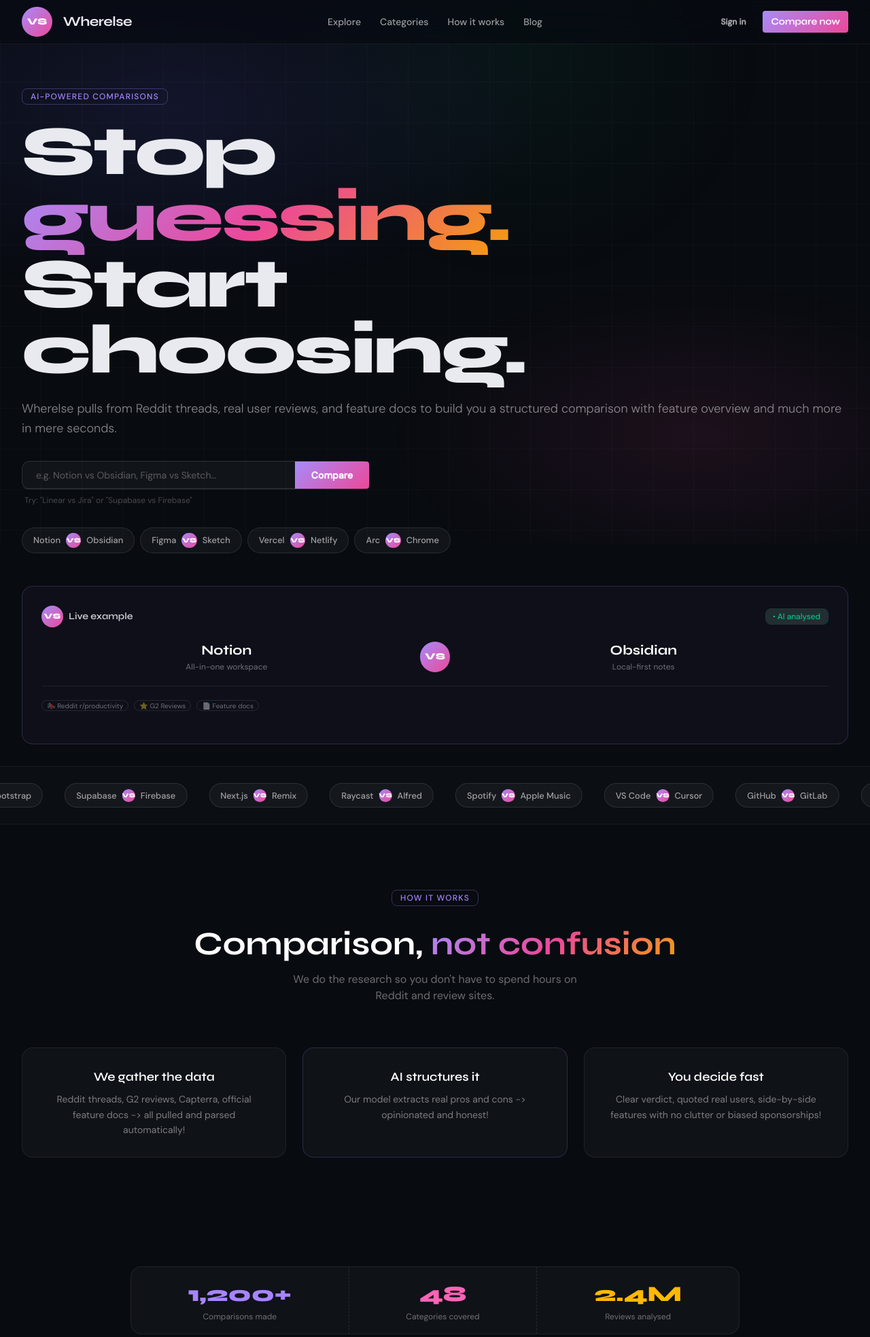
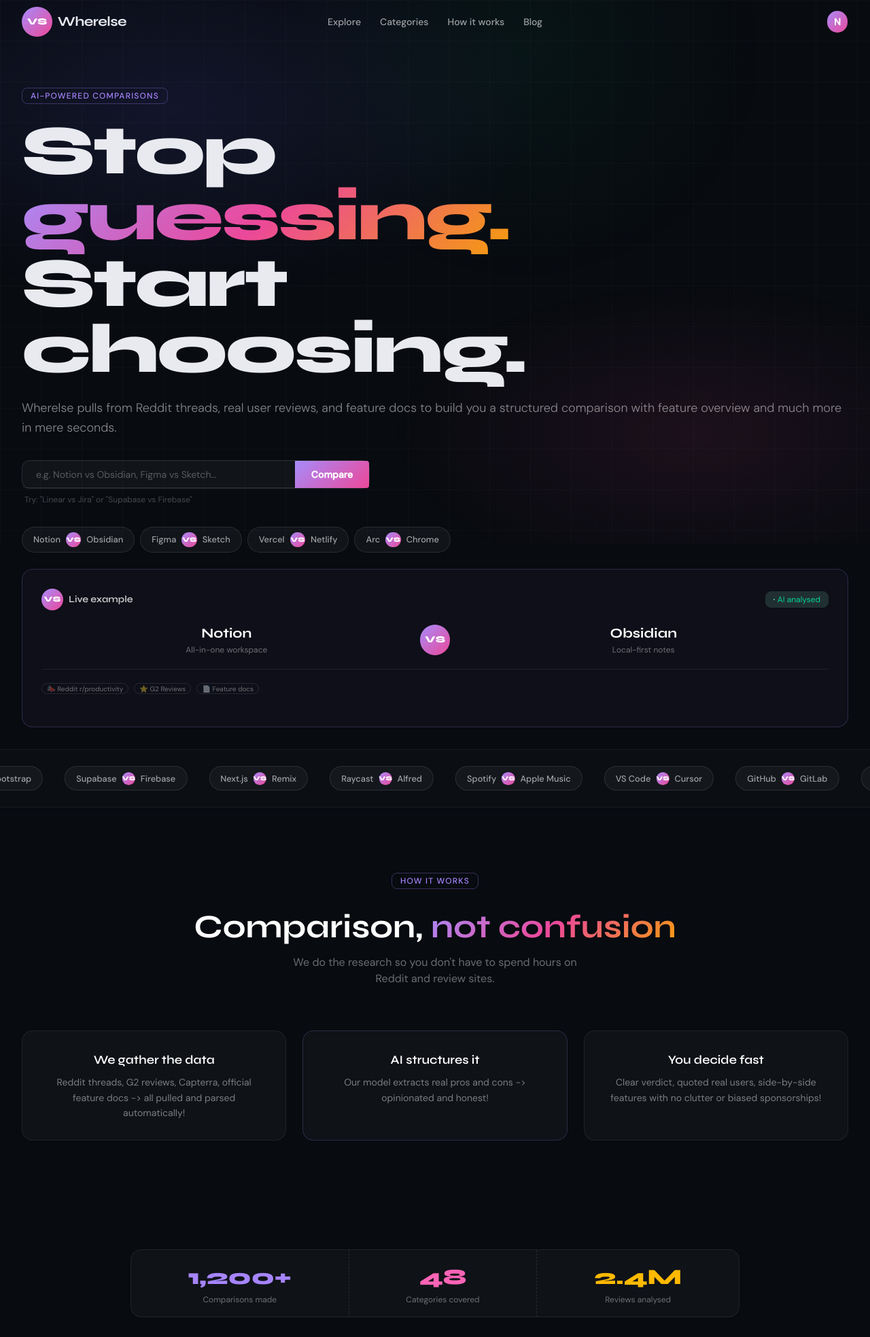
Before and after one commit to PyToby/project-wherelse, a Flask app: page / in a window 1280 px wide. Shown: the top 1967 px of the page at 68% size. Run offline with Flask 3, Linux system fonts and the light colour scheme; the visitor is signed in with stand-in values (Sample User, id 1).

Commit message:
design navbar updates, logout logic, signin, signup logic, locally working env

```diff
--- a/static/output.css
+++ b/static/output.css
@@ -7,8 +7,8 @@
       "Segoe UI Emoji", "Segoe UI Symbol", "Noto Color Emoji";
     --font-mono: ui-monospace, SFMono-Regular, Menlo, Monaco, Consolas, "Liberation Mono",
       "Courier New", monospace;
+    --color-red-400: oklch(70.4% 0.191 22.216);
     --color-amber-400: oklch(82.8% 0.189 84.429);
-    --color-indigo-300: oklch(78.5% 0.115 274.713);
     --color-violet-300: oklch(81.1% 0.111 293.571);
     --color-violet-400: oklch(70.2% 0.183 293.541);
     --color-violet-500: oklch(60.6% 0.25 292.717);
@@ -51,7 +51,6 @@
     --radius-lg: 0.5rem;
     --radius-xl: 0.75rem;
     --radius-2xl: 1rem;
-    --ease-in-out: cubic-bezier(0.4, 0, 0.2, 1);
     --default-transition-duration: 150ms;
     --default-transition-timing-function: cubic-bezier(0.4, 0, 0.2, 1);
     --default-font-family: var(--font-sans);
@@ -1204,9 +1203,6 @@
   }
   .ml-1 {
     margin-left: calc(var(--spacing) * 1);
-  }
-  .ml-4 {
-    margin-left: calc(var(--spacing) * 4);
   }
   .ml-auto {
     margin-left: auto;
@@ -1414,6 +1410,9 @@
   .h-5 {
     height: calc(var(--spacing) * 5);
   }
+  .h-8 {
+    height: calc(var(--spacing) * 8);
+  }
   .h-px {
     height: 1px;
   }
@@ -1425,6 +1424,9 @@
   }
   .w-5 {
     width: calc(var(--spacing) * 5);
+  }
+  .w-8 {
+    width: calc(var(--spacing) * 8);
   }
   .w-12 {
     width: calc(var(--spacing) * 12);
@@ -1546,9 +1548,6 @@
   .gap-8 {
     gap: calc(var(--spacing) * 8);
   }
-  .gap-12 {
-    gap: calc(var(--spacing) * 12);
-  }
   .space-y-1\.5 {
     :where(& > :not(:last-child)) {
       --tw-space-y-reverse: 0;
@@ -2376,6 +2401,14 @@ body {
 .glow-line {
   height: 1px;
   background: linear-gradient(90deg, transparent, rgba(167,139,250,0.4), rgba(236,72,153,0.3), transparent);
+}
+#main-navbar {
+  transition: background 0.3s ease, border-color 0.3s ease, backdrop-filter 0.3s ease;
+}
+#main-navbar.scrolled {
+  backdrop-filter: blur(16px) saturate(1.5);
+  background: rgba(8, 11, 16, 0.8);
+  border-bottom: 1px solid rgba(255,255,255,0.06);
 }
 @layer base {
   :where(:root),:root:has(input.theme-controller[value=dark]:checked),[data-theme=dark] {
--- a/website/templates/base.html
+++ b/website/templates/base.html
@@ -5,7 +5,6 @@
   <meta name="viewport" content="width=device-width, initial-scale=1.0" />
   <title>Wherelse — Compare Anything</title>
   <link rel="stylesheet" href="{{ url_for('static', filename='output.css') }}">
-
   <link href="https://fonts.googleapis.com/css2?family=Syne:wght@400;600;700;800&family=DM+Sans:ital,wght@0,300;0,400;0,500;1,300&display=swap" rel="stylesheet" />
 </head>
 <body>
@@ -14,31 +13,61 @@
 <div class="mesh-bg"></div>
 <div class="grid-overlay"></div>
 
+<!-- ─────────────── NAVBAR ─────────────── -->
+<div id="main-navbar" class="sticky top-0 z-50">
+<div class="navbar max-w-7xl mx-auto px-4 sm:px-8">
+  <!-- LEFT: Logo -->
+  <div class="navbar-start">
+    <a href='/' class="font-display font-bold text-xl tracking-tight flex items-center gap-2">
+      <span class="vs-badge text-xs">VS</span>
+      <span>Wherelse</span>
+    </a>
+  </div>
 
-
-<!-- ─────────────── NAVBAR ─────────────── -->
-<div class="glass-nav sticky top-0 z-50 content-layer">
-  <div class="navbar max-w-7xl mx-auto px-4 sm:px-8">
-    <div class="navbar-start">
-      <a href="/" class="font-display font-bold text-xl tracking-tight flex items-center gap-6">
-        <span class="vs-badge text-xs">VS</span>
-        <a href="/" class="font-display font-bold text-xl tracking-tight flex items-center gap-2 ml-4">
-          <span>Wherelse</span> </a>
-    </div>
+  <!-- CENTER: Nav links (hidden on mobile) -->
   <div class="navbar-center hidden md:flex">
     <ul class="menu menu-horizontal gap-1 text-sm font-medium text-white/60">
       <li><a class="hover:text-white hover:bg-white/5 rounded-lg transition-colors">Explore</a></li>
       <li><a class="hover:text-white hover:bg-white/5 rounded-lg transition-colors">Categories</a></li>
-        <li><a href='#how-it-works' class="hover:text-white hover:bg-white/5 rounded-lg transition-colors">How it works</a></li>
+      <li><a class="hover:text-white hover:bg-white/5 rounded-lg transition-colors">How it works</a></li>
       <li><a class="hover:text-white hover:bg-white/5 rounded-lg transition-colors">Blog</a></li>
     </ul>
   </div>
+
+  <!-- RIGHT: Auth buttons OR profile dropdown -->
   <div class="navbar-end gap-3">
-      <a href='/auth/login' class="btn btn-ghost btn-sm text-white/60 hover:text-white hidden sm:flex">Sign in</a>
-      <a href='/compare' class="btn btn-sm font-display font-semibold text-sm"
+
+    {% if current_user.is_authenticated %}
+      <div class="dropdown dropdown-end">
+        <div tabindex="0" role="button" class="btn btn-ghost btn-circle btn-sm">
+          <div class="w-8 h-8 rounded-full flex items-center justify-center text-sm font-bold"
+               style="background: linear-gradient(135deg,#a78bfa,#ec4899); color: white;">
+            {{ current_user.email[0].upper() }}
+          </div>
+        </div>
+        <ul tabindex="0" class="dropdown-content menu bg-base-200 rounded-box z-50 w-52 p-2 shadow-xl border border-white/10 mt-2">
+          <li class="menu-title">
+            <span class="text-white/40 text-xs truncate">{{ current_user.email }}</span>
+          </li>
+          <li><a href="#">History</a></li>
+          <li><a href="#">Settings</a></li>
+          <li><hr class="border-white/10 my-1"></li>
+          <li><a href="/auth/logout" class="text-red-400">Log out</a></li>
+        </ul>
+      </div>
+
+    {% else %}
+      <a href="{{ url_for('auth.login') }}"
+         class="btn btn-ghost btn-sm text-white/60 hover:text-white hidden sm:flex">
+        Sign in
+      </a>
+      <a href="{{ url_for('view.compare') }}"
+         class="btn btn-sm font-display font-semibold text-sm"
          style="background: linear-gradient(135deg,#a78bfa,#ec4899); border: none; color: white;">
         Compare now
       </a>
+    {% endif %}
+
     <!-- Mobile hamburger -->
     <div class="dropdown dropdown-end md:hidden">
       <div tabindex="0" role="button" class="btn btn-ghost btn-circle btn-sm">
@@ -46,14 +75,17 @@
           <path stroke-linecap="round" stroke-linejoin="round" stroke-width="2" d="M4 6h16M4 12h16M4 18h7" />
         </svg>
       </div>
-        <ul tabindex="0" class="dropdown-content menu bg-base-200 rounded-box z-10 w-52 p-2 shadow-xl border border-white/10 mt-2">
+      <ul tabindex="0" class="dropdown-content menu bg-base-200 rounded-box z-50 w-52 p-2 shadow-xl border border-white/10 mt-2">
         <li><a>Explore</a></li>
         <li><a>Categories</a></li>
-          <li><a href="#how-it-works">How it works</a></li>
+        <li><a>How it works</a></li>
         <li><a>Blog</a></li>
-          <li><a>Sign in</a></li>
+        {% if not current_user.is_authenticated %}
+          <li><a href="{{ url_for('auth.login') }}">Sign in</a></li>
+        {% endif %}
       </ul>
     </div>
+
   </div>
   </div>
 </div>
@@ -68,7 +100,7 @@
 {% block content %}
 <!-- ─────────────── HERO ─────────────── -->
 <section class="content-layer min-h-screen flex flex-col justify-center px-4 sm:px-8 pt-16 pb-8 max-w-7xl mx-auto">
-  <div class="flex flex-col gap-12">
+  <div class="flex flex-col gap-6">
 
     <!-- Left: text -->
     <div>
@@ -360,6 +392,23 @@
     if (!query.trim()) return;
     window.location.href = `/compare?query=${encodeURIComponent(query)}`;
   }
+
+
+  const navbar = document.getElementById('main-navbar');
+
+  function updateNavbar() {
+    if (window.scrollY > 10) {
+      navbar.classList.add('scrolled');
+    } else {
+      navbar.classList.remove('scrolled');
+    }
+  }
+
+  // Run on scroll
+  window.addEventListener('scroll', updateNavbar);
+
+  // Run immediately on load
+  updateNavbar();
 </script>
 </body>
 </html>
--- a/website/templates/login.html
+++ b/website/templates/login.html
@@ -2,7 +2,7 @@
 {% block content %}
 
 <!-- ─────────────── AUTH PAGE ─────────────── -->
-<section class="content-layer min-h-screen flex items-center justify-center px-4 py-16">
+<section class="content-layer min-h-screen flex items-center justify-center px-4 py-0">
 
   <!-- Card -->
   <div class="w-full max-w-md fade-up">
```
Also changed, not shown: other parts of static/output.css (+29 -3 lines), static/input.css (+11 -0 lines), website/auth.py (+6 -1 lines), 1 other file. Lines whose indentation alone changed are shown as unchanged.
